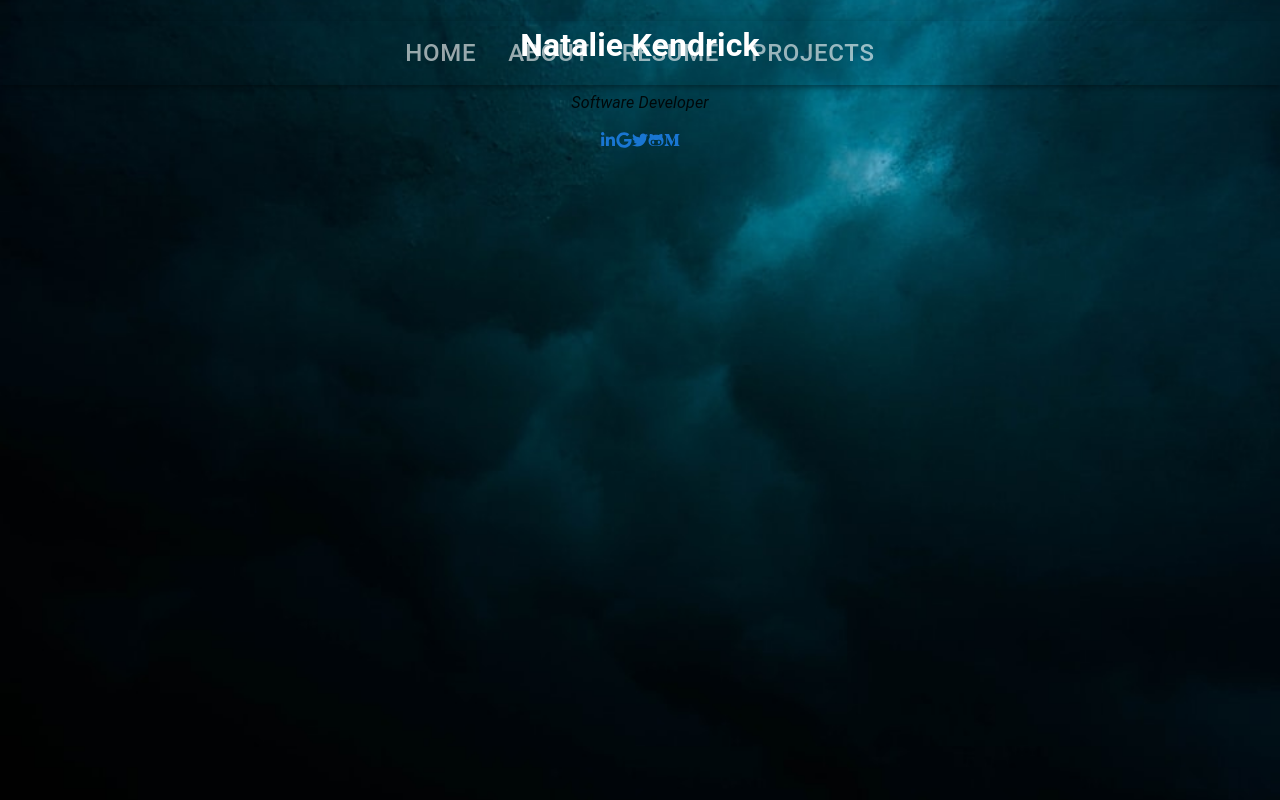
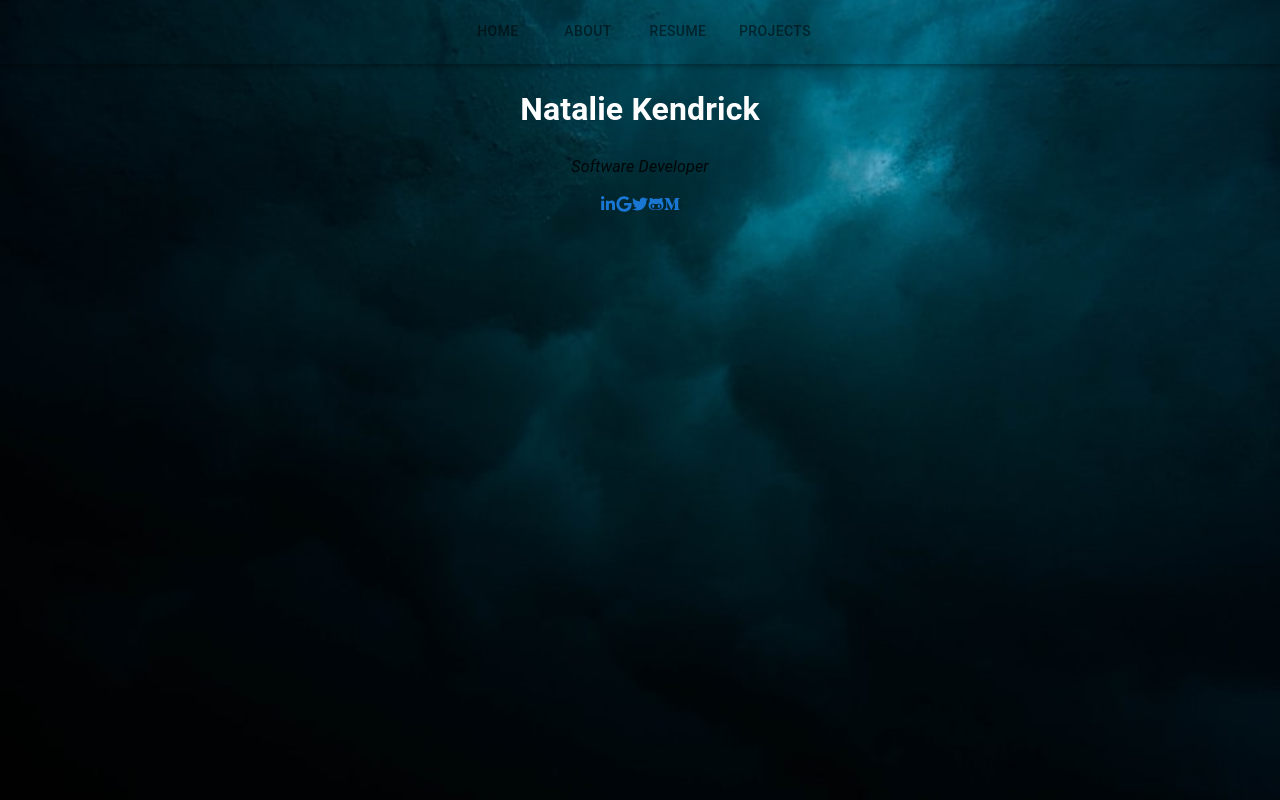
Before and after one commit to listenToRipley/nataliekendrick, a React (Create React App) app: page / in a window 1280 px wide. Built offline with nearby package versions, Linux system fonts and the light colour scheme.

Commit message:
starting to look like old site, home page. Changes to sx variables syles

```diff
--- a/package.json
+++ b/package.json
@@ -42,7 +42,6 @@
     "react-material-ui-carousel": "^3.3.3",
     "react-responsive-carousel": "^3.2.23",
     "react-router": "^5.2.0",
-    "react-router-dom": "^6.3.0",
     "react-scripts": "^2.1.3",
     "remark-gfm": "^3.0.1",
     "serve": "^13.0.2",
@@ -85,5 +84,8 @@
   "bugs": {
     "url": "https://github.com/listenToRipley/nataliekendrick/issues"
   },
-  "homepage": "https://github.com/listenToRipley/nataliekendrick#readme"
+  "homepage": "https://github.com/listenToRipley/nataliekendrick#readme",
+  "devDependencies": {
+    "react-router-dom": "^6.3.0"
+  }
 }
--- a/src/App.js
+++ b/src/App.js
@@ -12,7 +12,7 @@ function App() {
 
     <div className="App">
       <CssBaseline>
-        <BrowserRouter forceRefresh={true}>
+        <BrowserRouter>
           <Panel/>
           <Router/>
         </BrowserRouter>
--- a/src/Components/Home.js
+++ b/src/Components/Home.js
@@ -8,68 +8,73 @@ import {FaMediumM} from "@react-icons/all-files/fa/FaMediumM";
 // import { makeStyles } from '@mui/material';
 import gold from './Imgs/golden.jpeg'
 
+
 // const useStyles = makeStyles({
-//   home: {
-//     position:'fixed',
-//     height:'90%',
-//     fontFamily: `'Open Sans', sans-serif, 'Bold'`,
-//     textAlign: 'center',
-//     zIndex: '-1',
-//     marginTop: '-4em'
-//   },
-//   name: {
-//     display: 'block',
-//     padding: '2%',
-//     fontSize: '75px',
-//     letterSpacing: '6px',
-//     marginBottom: '8%',
-//     color: 'transparent',
-//     backgroundImage: `url(${gold})`,
-//     WebkitTextFillColor: 'transparent',
-//     WebkitBackgroundClip: 'text',
-//     backgroundPosition: 'center',
-//     backgroundRepeat: 'no-repeat',
-//     textShadow: '2px 2px 3px rgba(255, 255, 255, 0.199)',
-//     WebkitBackgroundSize: '2650px 1440px',
-//     MozBackgroundClip: 'text',
-//   },
-//   title: {
-//     fontSize: '50px',
-//     margin: '2%',
-//     fontSamily: `'Josefin Slab', serif`,
-//     fontWeight: 500,
-//     color: 'transparent',
-//     backgroundImage: `url(${gold})`,
-//     WebkitTextFillColor: 'transparent',
-//     WebkitBackgroundClip: 'text',
-//     backgroundPosition: 'center',
-//     backgroundRepeat: 'no-repeat',
-//     textShadow: '2px 2px 3px rgba(255, 255, 255, 0.199)',
-//     WebkitBackgroundSize: '2650px 1440px',
-//     MozBackgroundClip: 'text',
-//     marginTop: '-1.5em'
-//   },
-//   iconDiv: {
-//     top: 'auto',
-//     bottom: 0,
-//     alignItems: 'center',
-//     height: '80vh',
-//     width: '100vw',
-//     marginTop: '.5em',
-//     fontSize: '75px',
-//   },
-//   icons: {
-//     color:'rgba(245, 245, 245, 0.315)'
-//   },
-//   firstIcon: {
-//     color:'rgba(245, 245, 245, 0.315)'
-//   },
-//   eachIcon: {
-//     display: 'inline',
-//     marginLeft: '.5em',
-//     color:'rgba(245, 245, 245, 0.315)',
+  const home = {
+    position:'fixed',
+    height:'90%',
+    fontFamily: `'Open Sans', sans-serif, 'Bold'`,
+    textAlign: 'center',
+    zIndex: '-1',
+    marginTop: '-4em'
+  }
+  const name = {
+    display: 'block',
+    padding: '2%',
+    fontSize: '75px',
+    letterSpacing: '6px',
+    marginBottom: '8%',
+    color: 'transparent',
+    backgroundImage: `url(${gold})`,
+    WebkitTextFillColor: 'transparent',
+    WebkitBackgroundClip: 'text',
+    backgroundPosition: 'center',
+    backgroundRepeat: 'no-repeat',
+    textShadow: '2px 2px 3px rgba(255, 255, 255, 0.199)',
+    WebkitBackgroundSize: '2650px 1440px',
+    MozBackgroundClip: 'text',
+    }
 
-//   }
+  const title = {
+    fontSize: '50px',
+    margin: '2%',
+    fontSamily: `'Josefin Slab', serif`,
+    fontWeight: 500,
+    color: 'transparent',
+    backgroundImage: `url(${gold})`,
+    WebkitTextFillColor: 'transparent',
+    WebkitBackgroundClip: 'text',
+    backgroundPosition: 'center',
+    backgroundRepeat: 'no-repeat',
+    textShadow: '2px 2px 3px rgba(255, 255, 255, 0.199)',
+    WebkitBackgroundSize: '2650px 1440px',
+    MozBackgroundClip: 'text',
+    marginTop: '-1.5em'
+    }
+const iconDiv = {
+    top: 'auto',
+    bottom: 0,
+    alignItems: 'center',
+    height: '80vh',
+    width: '100vw',
+    marginTop: '.5em',
+    fontSize: '75px',
+    }
+
+  const icons = {
+    color:'rgba(245, 245, 245, 0.315)'
+  }
+
+  const firstIcon =  {
+    color:'rgba(245, 245, 245, 0.315)'
+  }
+
+  const eachIcon = {
+    display: 'inline',
+    marginLeft: '.5em',
+    color:'rgba(245, 245, 245, 0.315)',
+
+  }
 // })
 
 const Homepage = () => {
@@ -100,19 +105,33 @@ const Homepage = () => {
   ]
 
   return (
-    <div className="home">
-      <h1 align='center' className="name">Natalie Kendrick</h1>
-      <p align='center'  className="title"><em>Software Developer</em></p>
-      <div align='center' className="iconDiv">
+    <div className="home"
+    sx={{
+      home
+      }}>
+      <h1 className="name"
+      sx={{ name }}>
+        Natalie Kendrick</h1>
+      <p
+      align='center'
+      className="title"
+      ><em
+      sx={{ title }}
+      >Software Developer</em></p>
+      <div align='center'
+      className="iconDiv"
+      sx={{ title }}
+      >
       {contacts.map((connect) => {
         return(
-        <Link className="icons" href={connect.link}>
+        <Link
+        className="icons"
+        href={connect.link}
+        sx={{ icons }}>
           {connect.icon}
         </Link>
         )
       })}
-
-
       </div>
     </div>
   )
--- a/src/Components/Panel.js
+++ b/src/Components/Panel.js
@@ -11,13 +11,28 @@ import './Components.css';
 const WebPanel = () =>  {
   console.log('panel here?')
 
-  // const classes = useStyles();
   const [value, setValue] = useState(0);
 
   const handleChange = (event, newValue) => {
     setValue(newValue);
     //will need to include routing on click, use links.
   };
+
+  // styles
+  const panel = {
+    position:'absolute'
+  }
+
+  const tabs = {
+    flexWrap: 'wrap',
+    color: 'white',
+    fontSize: '5em',
+
+  }
+
+  const tab = {
+    fontSize: '5em',
+  }
 
   return (
     <div className="panel">
@@ -26,7 +41,7 @@ const WebPanel = () =>  {
     position="static"
     color='transparent'
     sx={{
-      position:'absolute',
+      panel
     }}
     >
     <Box sx={{
@@ -42,8 +57,7 @@ const WebPanel = () =>  {
       allowScrollButtonsMobile={true}
       variant='fullWidth'
       sx={{
-        flexWrap: 'wrap',
-        color: 'white',
+        tabs
       }}
       centered='true'
       >
@@ -54,7 +68,7 @@ const WebPanel = () =>  {
           to='/'
           aria-label='home'
           sx={{
-            fontSize: '1.5em',
+            tab
           }}
         />
         <Tab
@@ -64,7 +78,7 @@ const WebPanel = () =>  {
           to='/about'
           aria-label='about'
           sx={{
-            fontSize: '1.5em',
+            tab
           }}
 
         />
@@ -75,7 +89,7 @@ const WebPanel = () =>  {
           to='/resume'
           aria-label='resume'
           sx={{
-            fontSize: '1.5em',
+            tab
           }}
         />
         <Tab
@@ -85,7 +99,7 @@ const WebPanel = () =>  {
           to='/projects'
           aria-label='projects'
           sx={{
-            fontSize: '1.5em',
+            tab
           }}
         />
         </Toolbar>
```
Also changed, not shown: 1 other file (tests, documents, lock files or other folders).
